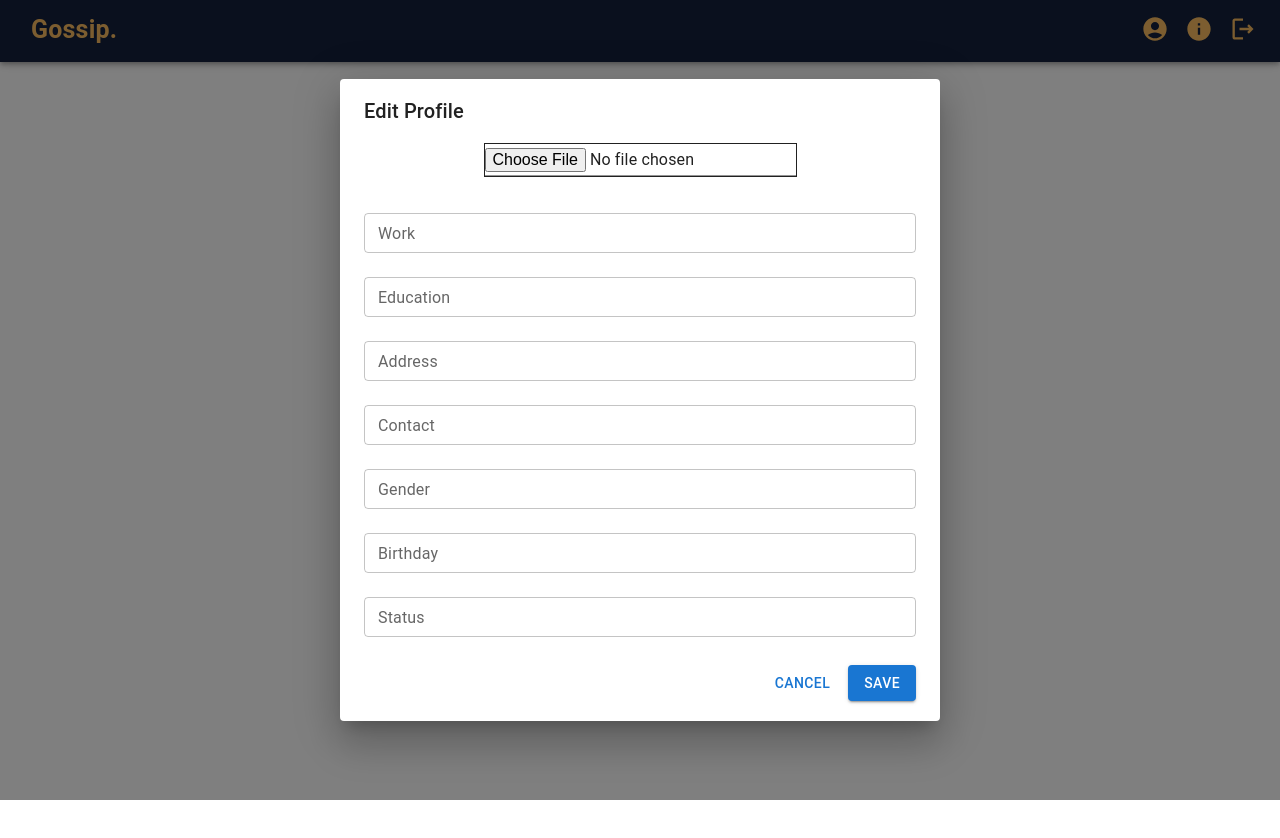
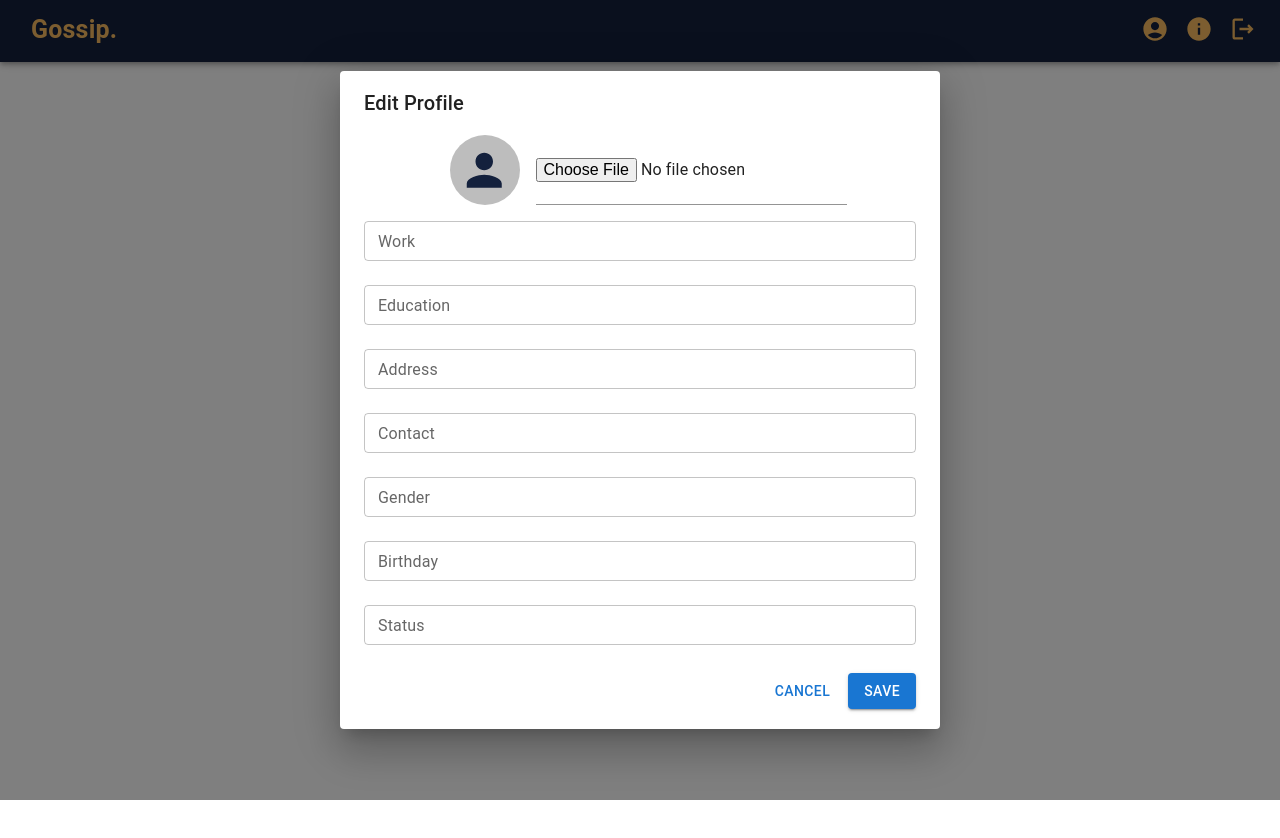
Before and after one commit to nosaresallen/PROJECT-5, a React (Vite) app: page /usersprofile in a window 1280 px wide. Both pictures are taken after a click on the button "EDIT PROFILE". Shown: the top 838 px of the page. Built offline with nearby package versions, Linux system fonts and the light colour scheme; no server answers.

Commit message:
added a reload in register and some changes

```diff
--- a/src/pages/AddPost.jsx
+++ b/src/pages/AddPost.jsx
@@ -80,7 +80,7 @@ function AddPost () {
                     </Box> */}
                     <Box sx={{ marginBottom: 1, marginTop: 2}}>
                     <Typography sx={{ fontSize: 15 }}>
-                        Spill the tea!🗣️ <br />
+                        Spill the gossip, <strong style={{color: '#f9bc60'}}>{userData.name}!</strong> <br />
                     </Typography>
 
                     </Box>
@@ -90,7 +90,7 @@ function AddPost () {
                         fullWidth
                         id="post"
                         size="small"
-                        label="What's the tea?"
+                        label="What is the gossip?"
                         multiline
                         color="warning"
                         maxRows={4}
--- a/src/pages/UsersProfile.jsx
+++ b/src/pages/UsersProfile.jsx
@@ -150,11 +150,15 @@ function UsersProfile () {
 
                         <Dialog open={open} onClose={handleClose}>
                     <DialogTitle>Edit Profile</DialogTitle>
-                    <Box sx={{display: 'flex', justifyContent: 'center'}}>
-                        <Input type="file" onChange={(e)=> {setImageUpload(e.target.files[0])}} sx={{border: 1}}>Upload</Input>
-                    </Box>
+
 
                     <DialogContent>
+
+                    <Box sx={{display: 'flex', justifyContent: 'center'}}>
+                        <Avatar  sx={{ width: 70, height: 70, marginX: 2 }}>
+                        </Avatar>
+                        <Input type="file" onChange={(e)=> {setImageUpload(e.target.files[0])}} sx={{border: 0}}>Upload</Input>
+                    </Box>
                         {fieldOrder.map((key) => (
                             <TextField
                                 key={key}
@@ -164,6 +168,7 @@ function UsersProfile () {
                                 fullWidth
                                 margin="normal"
                                 size="small"
+                                color='warning'
                             />
                         ))}
                         <Box sx={{ display: 'flex', justifyContent: 'flex-end', marginTop: '20px' }}>
--- a/src/pages/auth/Register.jsx
+++ b/src/pages/auth/Register.jsx
@@ -26,7 +26,7 @@ function Register () {
     useEffect(() => {
         onAuthStateChanged(auth, (user) => {
             if (user) {
-                // window.location.reload();
+                window.location.reload();
                 navigate('/');
 
 
```
